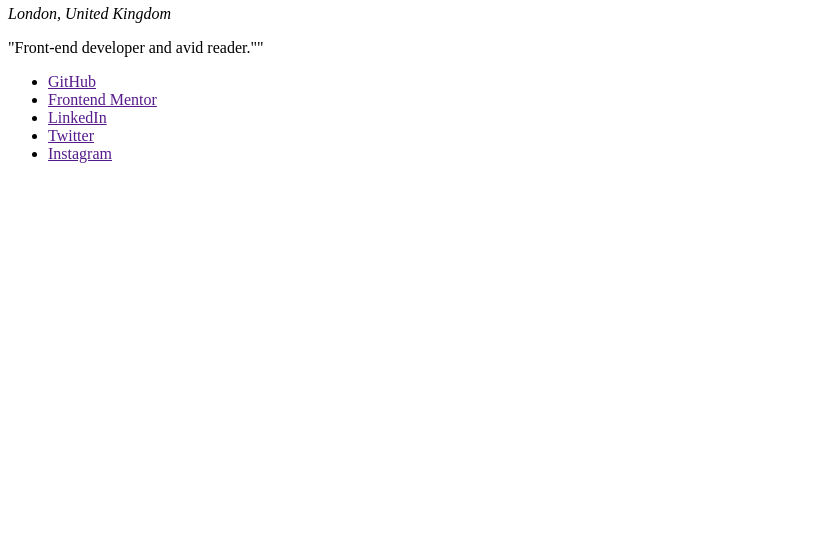
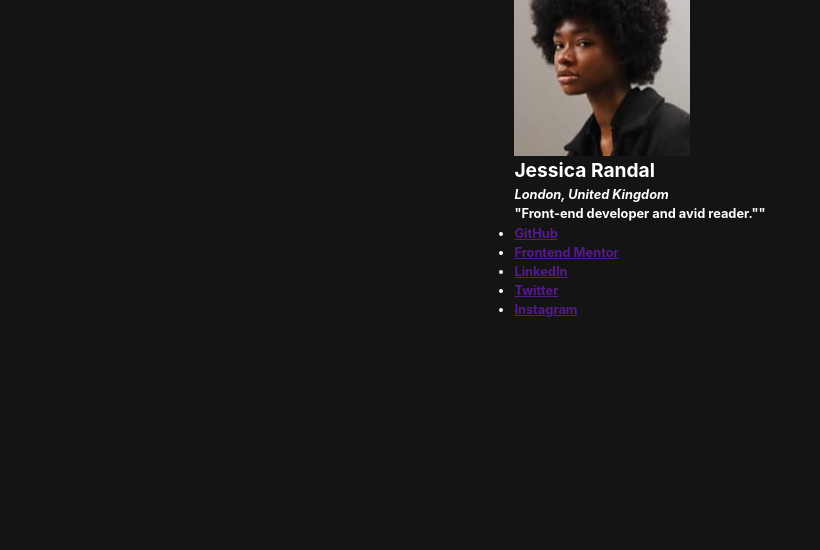
Before and after one commit to dev-ethanjohn/social-links-profile, a plain HTML site: page index.html in a window 1280 px wide. Shown: the part 250-800 px from the top of the page, without its empty margins (0-820 px from the left). Drawn offline with Linux system fonts and the light colour scheme; a web font is replaced by a local one.

Commit message:
feat: Add RESET to some css elements

```diff
--- a/index.css
+++ b/index.css
@@ -25,6 +25,57 @@
   --ff-sans-normal: "Inter", sans-serif;
 }
 
-.ff-sans-normal {
+/*? no need since we will this only ff style to the body */
+/* .ff-sans-normal {
   font-family: var(--ff-sans-normal);
+} */
+
+/**=======================
+ * RESET
+ * ref: https://www.joshwcomeau.com/css/custom-css-reset/
+ *========================**/
+
+*,
+*::before,
+*::after {
+  box-sizing: border-box;
 }
+
+* {
+  margin: 0;
+  padding: 0;
+}
+
+body {
+  font-family: var(--ff-sans-normal);
+  font-size: var(--fs-200);
+  color: #fff;
+  background-color: hsl(var(--clr-gray-900));
+
+  line-height: 1.5;
+  /* https://mayank1513.medium.com/understanding-dvh-the-css-dynamic-viewport-height-9ddf70a77c6c#:~:text=However%2C%20the%20key%20difference%20lies,in%20the%20browser's%20viewport%20size. */
+  min-height: 100dvh;
+  /* improve text rendering on mac */
+  -webkit-font-smoothing: antialiased;
+
+  /* layout */
+  display: flex;
+  align-items: center;
+  justify-content: center;
+  font-weight: bold;
+}
+
+img {
+  /* https://www.youtube.com/watch?v=345V2MU3E_w */
+  font-style: italic;
+
+  display: block;
+  max-width: 100%;
+  height: auto;
+}
+
+/* avoid text overflows */
+p,
+h1 {
+  overflow-wrap: break-word;
+}
```
